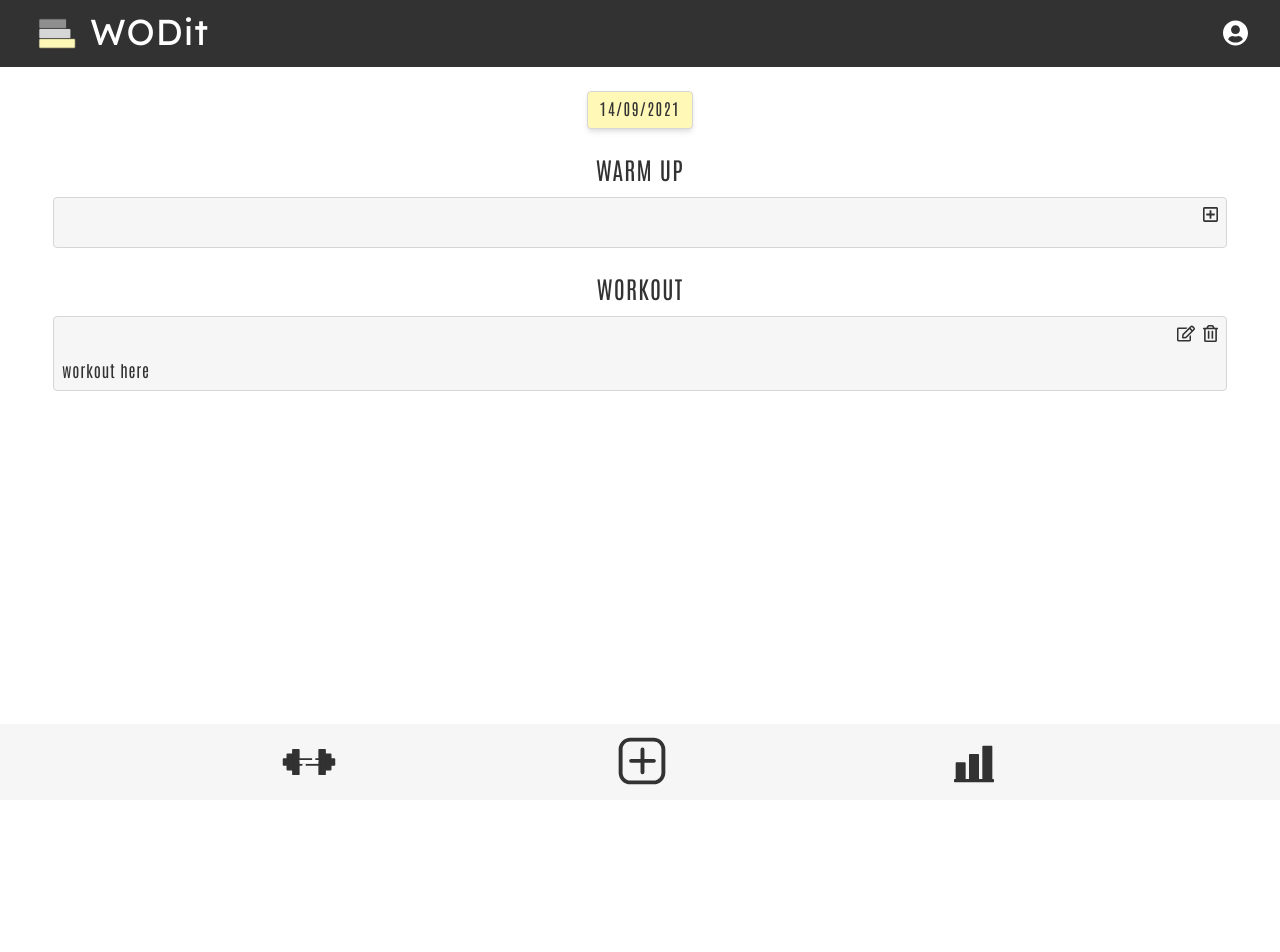
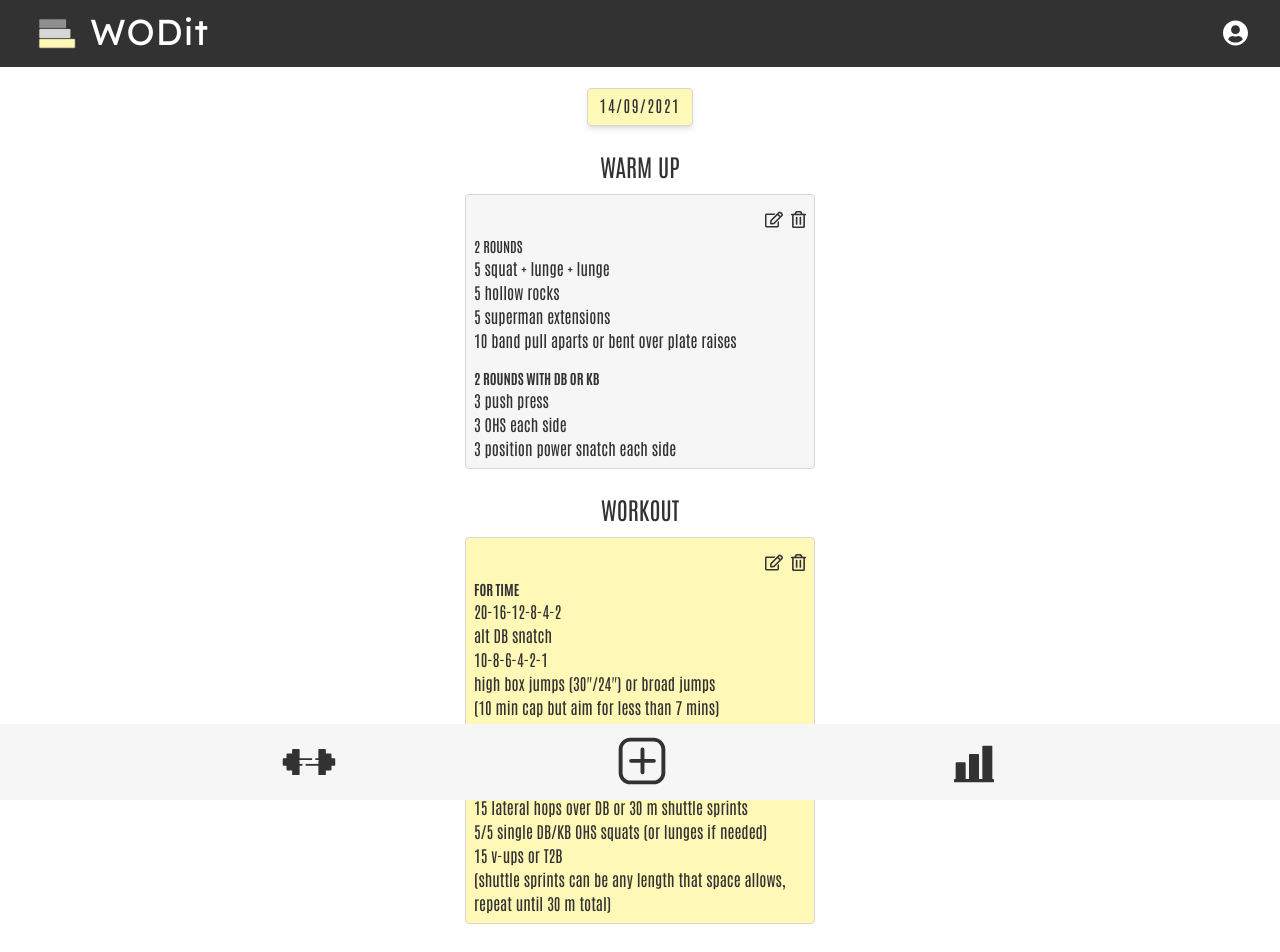
Before and after one commit to irahrosete/wodit, a React (Create React App) app in the folder client/: page /wods in a window 1280 px wide. Shown: the top 952 px of the page. Before the commit the page ends 800 px from the top, so only its background shows below. Built offline with nearby package versions, Linux system fonts and the light colour scheme.

Commit message:
fix positioning, margin and padding

```diff
--- a/client/src/components/DatePick.jsx
+++ b/client/src/components/DatePick.jsx
@@ -31,7 +31,7 @@ const DatePick = ({ exercise, setExercise }) => {
   }
 
   return (
-    <div className='flex justify-center m-6'>
+    <div className='flex justify-center pt-6 z-0'>
       <DatePicker
         selected={date}
         onChange={handleDateChange}
--- a/client/src/components/EditExercise.jsx
+++ b/client/src/components/EditExercise.jsx
@@ -107,7 +107,7 @@ const EditExercise = () => {
   console.log(existingRep, removeRep)
 
   return (
-    <>
+    <div className='mb-24 pt-16'>
       <DatePick exercise={exercise} setExercise={setExercise} />
 
       {addAlert && (
@@ -128,7 +128,7 @@ const EditExercise = () => {
       )}
 
       <div className='flex justify-center'>
-        <h3 className='textWod text-2xl mb-6'>PUSH UPS</h3>
+        <h3 className='textWod text-2xl my-6'>PUSH UPS</h3>
       </div>
       <div className='flex items-center justify-center'>
         <div className='box'>
@@ -139,7 +139,7 @@ const EditExercise = () => {
               max={50}
               step={1}
               value={rep}
-              style={{ fontFamily: 'Antonio' }}
+              style={{ fontFamily: 'Antonio', zIndex: 0 }}
               theme={{
                 donutColor: '#323232',
               }}
@@ -161,7 +161,7 @@ const EditExercise = () => {
           </div>
         </div>
       </div>
-    </>
+    </div>
   )
 }
 
--- a/client/src/components/Exercises.jsx
+++ b/client/src/components/Exercises.jsx
@@ -15,7 +15,7 @@ const Exercises = () => {
   }, [])
 
   return (
-    <div className='mb-28'>
+    <div className='mb-24 pt-16'>
       {exercises
         .map((exercise) => {
           return (
--- a/client/src/components/Menu.jsx
+++ b/client/src/components/Menu.jsx
@@ -9,7 +9,8 @@ const Menu = ({ isOpen, setIsOpen }) => {
   }
 
   return (
-    <div className='fixed inset-x-0 z-10'>
+    <div className='fixed inset-x-0 mt-16 z-10'>
+      {/* fixed inset-x-0 */}
       {isOpen && (
         <div className='bg-wodBlack bg-opacity-80 py-2'>
           <Link to='/login' onClick={handleClick}>
--- a/client/src/components/Navbar.jsx
+++ b/client/src/components/Navbar.jsx
@@ -31,8 +31,8 @@ const Navbar = () => {
   useOutsideClicker(menuRef)
 
   return (
-    <div ref={menuRef}>
-      <nav className='bg-wodBlack py-3 flex justify-between'>
+    <div ref={menuRef} className='relative z-10'>
+      <nav className='bg-wodBlack py-3 flex justify-between fixed inset-x-0'>
         <div className='flex ml-8'>
           <Link to='/'>
             <img src={logo} alt='logo' width='50' />
--- a/client/src/components/Wods.jsx
+++ b/client/src/components/Wods.jsx
@@ -1,14 +1,79 @@
 import React from 'react'
 
 import DatePick from './DatePick'
-import WodEntry from './WodEntry'
+// import WodEntry from './WodEntry'
+
+import edit from '../img/edit.svg'
+import trash from '../img/trash.svg'
 
 const Wods = () => {
   return (
-    <div className='mb-28'>
+    <div className='mb-24 pt-16'>
       <DatePick />
-      <WodEntry title='warm up' />
-      <WodEntry title='workout' description='workout here' />
+      {/* <WodEntry title='warm up' /> */}
+      {/* <WodEntry title='workout' description='workout here' /> */}
+
+      <div className='flex justify-center mt-6'>
+        <h3 className='textWod uppercase text-2xl mb-3'>warm up</h3>
+      </div>
+      <div className='boxWod bg-wodGray'>
+        <div className='flex justify-end mx-1'>
+          <>
+            <img src={edit} alt='plus' width='18' className='my-2 mx-1' />
+            <img src={trash} alt='plus' width='15' className='my-2 mx-1' />
+          </>
+        </div>
+        <p className='px-2 textWod uppercase font-semibold text-sm'>2 rounds</p>
+
+        <p className='px-2 textWod'>5 squat + lunge + lunge</p>
+        <p className='px-2 textWod'>5 hollow rocks</p>
+        <p className='px-2 textWod'>5 superman extensions</p>
+        <p className='px-2 textWod'>
+          10 band pull aparts or bent over plate raises
+        </p>
+        <p className='px-2 pt-4 textWod uppercase font-bold text-sm'>
+          2 rounds with DB or KB
+        </p>
+        <p className='px-2 textWod'>3 push press</p>
+        <p className='px-2 textWod'>3 OHS each side</p>
+        <p className='px-2 textWod'>3 position power snatch each side</p>
+      </div>
+
+      <div className='flex justify-center mt-6'>
+        <h3 className='textWod uppercase text-2xl mb-3 '>workout</h3>
+      </div>
+      <div className='boxWod bg-wodYellow'>
+        <div className='flex justify-end mx-1'>
+          <>
+            <img src={edit} alt='plus' width='18' className='my-2 mx-1' />
+            <img src={trash} alt='plus' width='15' className='my-2 mx-1' />
+          </>
+        </div>
+        <p className='px-2 textWod uppercase font-bold text-sm'>for time</p>
+        <p className='px-2 textWod'>20-16-12-8-4-2</p>
+
+        <p className='px-2 textWod'>alt DB snatch</p>
+        <p className='px-2 textWod'>10-8-6-4-2-1</p>
+        <p className='px-2 textWod'>high box jumps (30"/24") or broad jumps</p>
+        <p className='px-2 textWod'>
+          (10 min cap but aim for less than 7 mins)
+        </p>
+        <p className='px-2 py-4 textWod'>rest 3 mins</p>
+
+        <p className='px-2 textWod uppercase font-bold text-sm'>amrap 10</p>
+        <p className='px-2 textWod'>
+          15 lateral hops over DB or 30 m shuttle sprints
+        </p>
+
+        <p className='px-2 textWod'>
+          5/5 single DB/KB OHS squats (or lunges if needed)
+        </p>
+        <p className='px-2 textWod'>15 v-ups or T2B</p>
+        <p className='px-2 textWod'>
+          (shuttle sprints can be any length that space allows, repeat until 30
+          m total)
+        </p>
+      </div>
     </div>
   )
 }
--- a/client/src/index.css
+++ b/client/src/index.css
@@ -24,13 +24,14 @@
 }
 
 .boxWod {
-  @apply h-auto w-11/12 border border-wodDarkGray rounded mx-auto;
+  @apply h-auto w-11/12 border border-wodDarkGray rounded mx-auto py-2;
+  width: 350px;
 }
 
 .boxAlert {
-  @apply flex p-1 my-1 mx-8 justify-center bg-wodYellow border rounded border-wodDarkGray absolute inset-x-0 z-10;
+  @apply flex p-1 my-5 mx-8 justify-center bg-wodYellow border rounded border-wodDarkGray absolute inset-x-0 z-10;
 }
 
 .textWod {
-  @apply font-body tracking-wider text-wodBlack;
+  @apply font-body text-wodBlack;
 }
--- a/client/src/pages/Error.jsx
+++ b/client/src/pages/Error.jsx
@@ -1,7 +1,7 @@
 import React from 'react'
 
 const Error = () => {
-  return <div>Error</div>
+  return <div className='mb-24 pt-16'>Error</div>
 }
 
 export default Error
--- a/client/src/pages/Girls.jsx
+++ b/client/src/pages/Girls.jsx
@@ -2,7 +2,7 @@ import React from 'react'
 
 const Girls = () => {
   return (
-    <div className='mb-28'>
+    <div className='mb-24 pt-16'>
       <p>The Girls</p>
     </div>
   )
--- a/client/src/pages/LogIn.jsx
+++ b/client/src/pages/LogIn.jsx
@@ -1,7 +1,7 @@
 import React from 'react'
 
 const LogIn = () => {
-  return <div>Log In</div>
+  return <div className='mb-24 pt-16'>Log In</div>
 }
 
 export default LogIn
--- a/client/src/pages/SignOut.jsx
+++ b/client/src/pages/SignOut.jsx
@@ -1,7 +1,7 @@
 import React from 'react'
 
 const SignOut = () => {
-  return <div>Sign Out</div>
+  return <div className='mb-24 pt-16'>Sign Out</div>
 }
 
 export default SignOut
--- a/client/src/pages/SignUp.jsx
+++ b/client/src/pages/SignUp.jsx
@@ -1,7 +1,7 @@
 import React from 'react'
 
 const SignUp = () => {
-  return <div>Sign Up</div>
+  return <div className='mb-24 pt-16'>Sign Up</div>
 }
 
 export default SignUp
```
